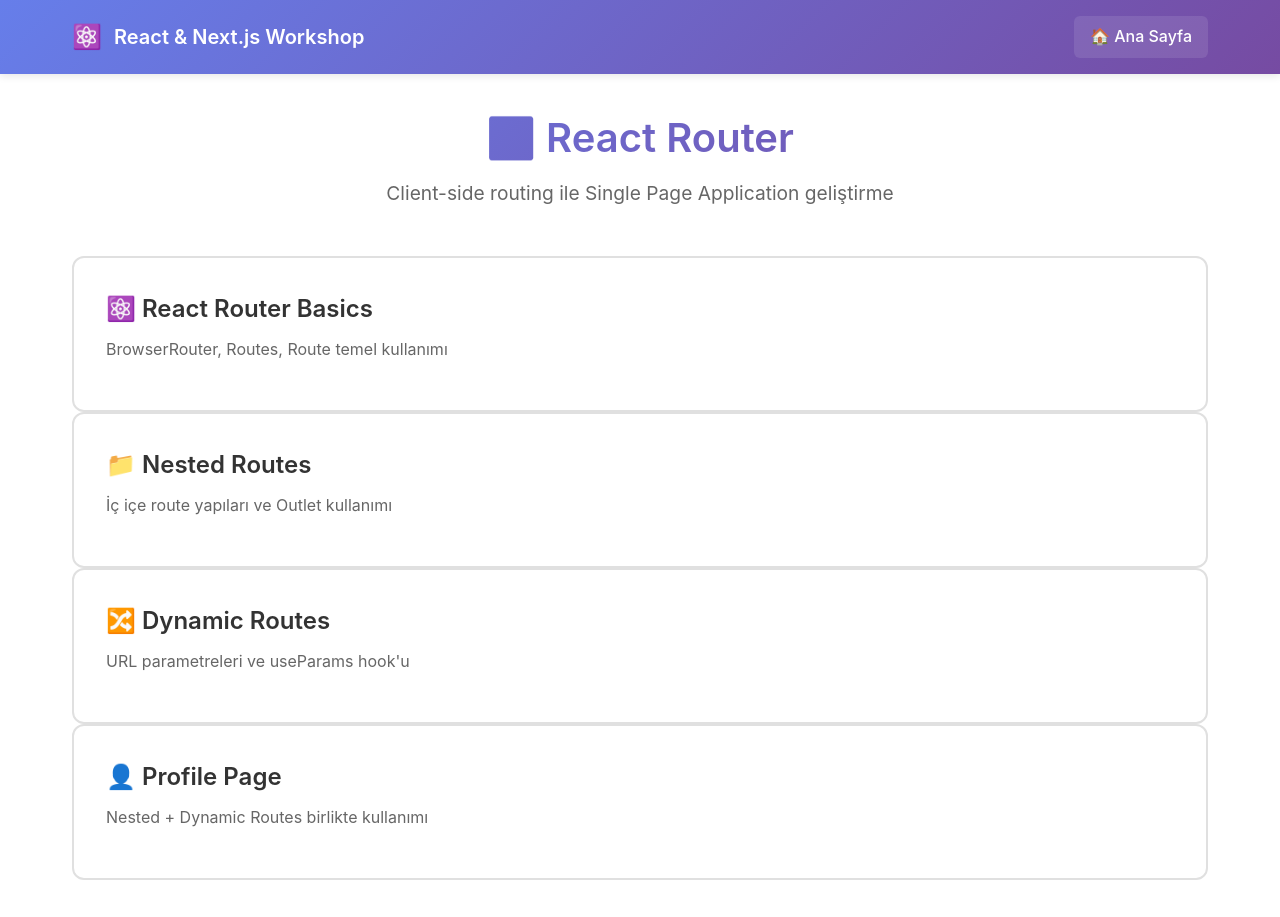
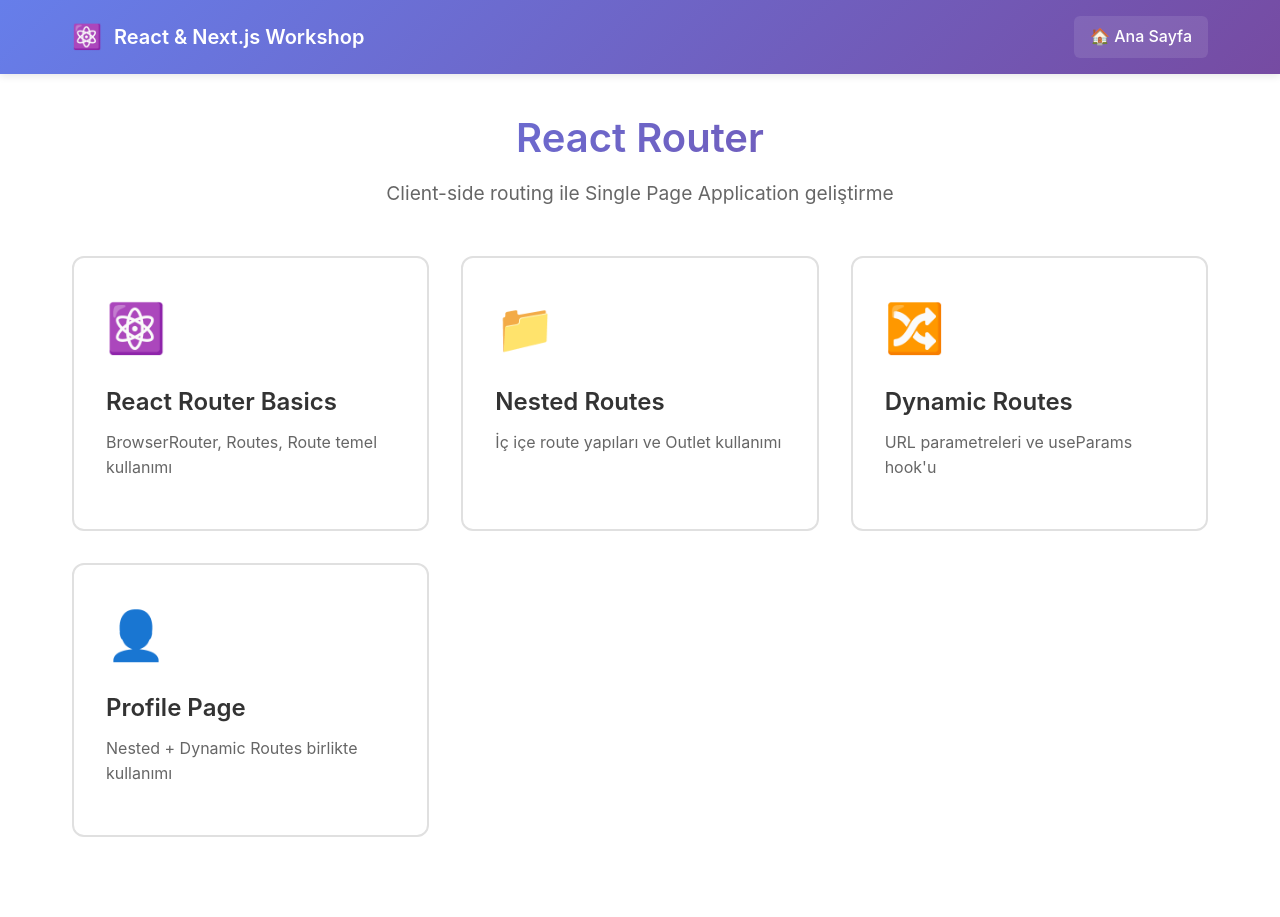
Before and after one commit to berksafran/react-workshop, a Next.js app in the folder 03-react-nextjs-workshop/: page /day2/01-routing in a window 1280 px wide. Built offline with nearby package versions, Linux system fonts and the light colour scheme.

Commit message:
feat: Add detailed workshop plan and refactor React and Next.js router pages' UI.

```diff
--- a/03-react-nextjs-workshop/app/day2/01-routing/page.tsx
+++ b/03-react-nextjs-workshop/app/day2/01-routing/page.tsx
@@ -36,21 +36,19 @@
     return (
         <div className={styles.container}>
             <header className={styles.header}>
-                <h1>⚛️ React Router</h1>
+                <h1>React Router</h1>
                 <p>Client-side routing ile Single Page Application geliştirme</p>
             </header>
 
-            <div className={styles.content}>
+            <div className={styles.grid}>
                 {topics.map((topic) => (
                     <Link
                         key={topic.id}
                         href={topic.path}
                         className={styles.card}
-                        style={{ textDecoration: 'none', display: 'block' }}
                     >
-                        <h2>
-                            {topic.emoji} {topic.title}
-                        </h2>
+                        <div className={styles.emoji}>{topic.emoji}</div>
+                        <h2>{topic.title}</h2>
                         <p>{topic.description}</p>
                     </Link>
                 ))}
--- a/03-react-nextjs-workshop/app/day2/02-nextjs-router/01-basics/page.tsx
+++ b/03-react-nextjs-workshop/app/day2/02-nextjs-router/01-basics/page.tsx
@@ -5,7 +5,7 @@
 
 export default async function NextjsRouterBasicsPage() {
   // Read NOTES.md file
-  const notesPath = path.join(process.cwd(), 'app/day2/01-routing/02-nextjs-router-basics/NOTES.md');
+  const notesPath = path.join(process.cwd(), 'app/day2/02-nextjs-router/01-basics/NOTES.md');
   const notesContent = await fs.readFile(notesPath, 'utf-8');
 
   return (
```
Also changed, not shown: 03-react-nextjs-workshop/app/day2/02-nextjs-router/page.tsx (+3 -9 lines).
